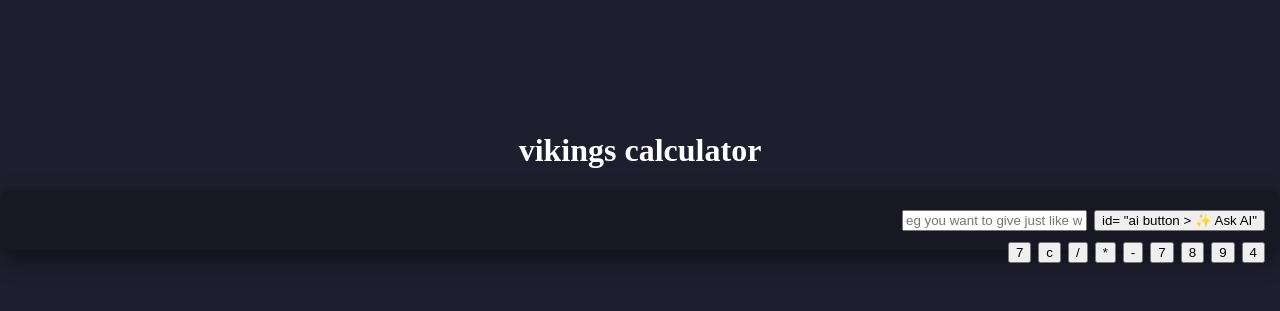
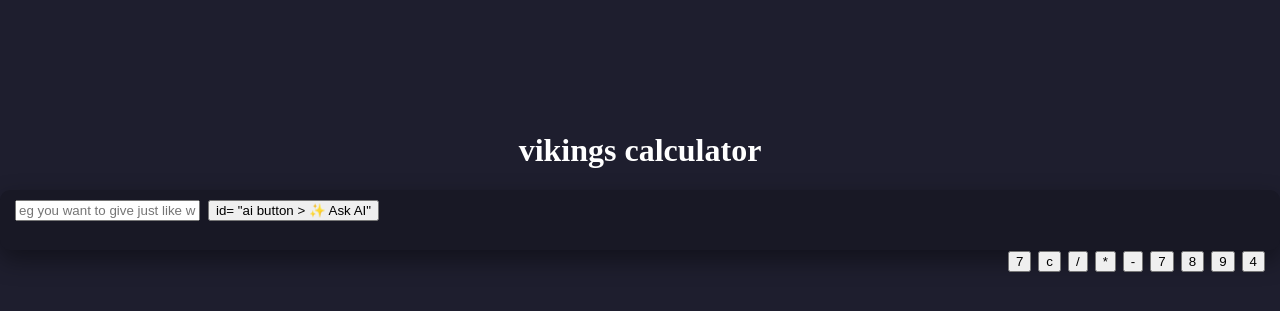
Before and after one commit to TheHimanshuMishraXD/Ai-based-calculator, a Flask app: page / in a window 1280 px wide. Shown: the part 212-523 px from the top of the page. Run offline with Flask 3, Linux system fonts and the light colour scheme.

Commit message:
Auto-update calculator: 2026-10-13 22:36:46

```diff
--- a/static/calc.css
+++ b/static/calc.css
@@ -29,3 +29,8 @@ body{
     box-sizing: border-box;
     margin-bottom: 15px;
 }
+.ai-box {
+    display: flex;
+    gap: 8px;
+    margin-bottom: 20px;
+}
```
